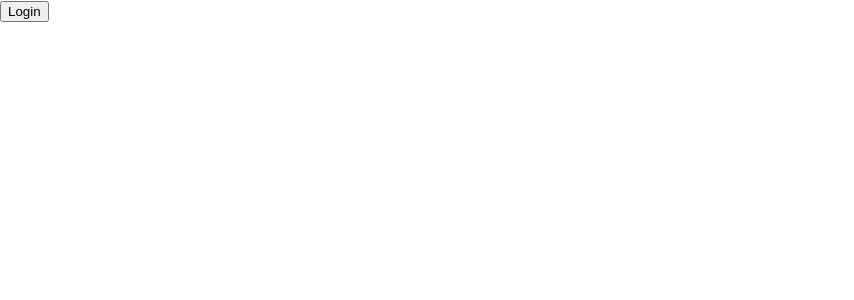
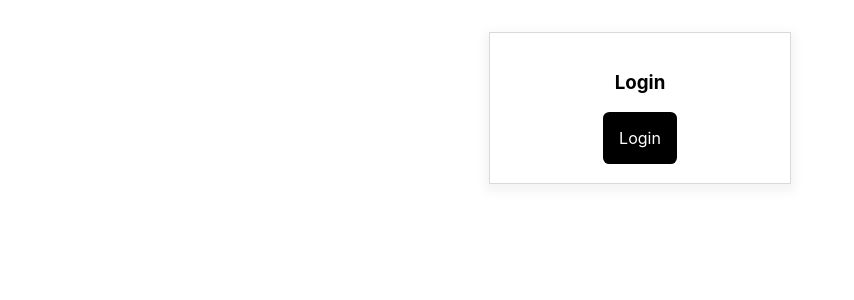
Before and after one commit to chiaraferrara/ReactRouter, a React (Create React App) app: page /login in a window 1280 px wide. Shown: the top 300 px of the page, without its empty margins (0-854 px from the left). Built offline with nearby package versions, Linux system fonts and the light colour scheme.

Commit message:
feat(Style.tsx): basic UI with @emotion/styled

```diff
--- a/package.json
+++ b/package.json
@@ -3,6 +3,7 @@
   "version": "0.1.0",
   "private": true,
   "dependencies": {
+    "@emotion/styled": "^11.11.0",
     "@testing-library/jest-dom": "^5.17.0",
     "@testing-library/react": "^13.4.0",
     "@testing-library/user-event": "^13.5.0",
--- a/src/App.css
+++ b/src/App.css
@@ -36,3 +36,9 @@
     transform: rotate(360deg);
   }
 }
+
+
+a, a:visited {
+  text-decoration: none;
+  color: black;
+}
--- a/src/App.tsx
+++ b/src/App.tsx
@@ -3,6 +3,7 @@ import Login from "./components/Login";
 import { BrowserRouter, Navigate, Route, Routes } from "react-router-dom";
 import Home from "./components/Home";
 import Post from "./components/Post";
+import './App.css'
 
 export const MyContext = createContext({});
 
--- /dev/null
+++ b/src/Style/Style.tsx
@@ -0,0 +1,64 @@
+import styled from "@emotion/styled";
+
+export const Wrapper = styled.div({
+    margin: 'auto',
+    width: '300px',
+    height: '150px',
+    marginTop: '2em',
+    backgroundColor: '#ffffff',
+    border: '1px solid #00000026',
+    display: 'flex',
+    flexFlow: "column wrap",
+    justifyContent: 'center',
+    alignItems: 'center',
+    boxShadow:'0px 4px 10px 4px #0000000c',
+  });
+
+
+  export const Button = styled.div({
+    backgroundColor: "black",
+    padding:"1em",
+    color:"white",
+    borderRadius: "0.4em"
+  })
+
+  export const Row = styled.div({
+    height: "30px",
+    display: 'flex',
+    flexFlow: 'row wrap',
+    justifyContent: 'flex-start'
+  })
+
+
+  export const PostWrapper = styled.div({
+    margin: 'auto',
+    width: 'fit-content',
+    padding: '8px',
+    marginTop: '2em',
+    backgroundColor: '#ffffff',
+    border: '1px solid #00000026',
+    display: 'flex',
+    flexFlow: "column wrap",
+    justifyContent: 'flex-start',
+    alignItems: 'center',
+    boxShadow:'0px 4px 10px 4px #0000000c',
+    textAlign: 'initial'
+  });
+
+
+
+
+  export const PostsWrap = styled.div({
+    margin: 'auto',
+    maxWidth: '50%',
+    padding: '8px',
+    marginTop: '2em',
+    backgroundColor: '#ffffff',
+    border: '1px solid #00000026',
+    display: 'flex',
+    flexFlow: "column wrap",
+    justifyContent: 'flex-start',
+    alignItems: 'flex-start',
+    boxShadow:'0px 4px 10px 4px #0000000c',
+    textAlign: 'initial'
+  })
--- a/src/components/Home.tsx
+++ b/src/components/Home.tsx
@@ -1,6 +1,9 @@
 import React, { useContext, useEffect, useState } from "react";
 import { MyContext } from "../App";
-import { Link, NavLink, Navigate, useNavigate } from "react-router-dom";
+import { NavLink, useNavigate } from "react-router-dom";
+import {  PostsWrap, Row, } from "../Style/Style";
+import readmore from "../assets/readmore.svg"
+import { read } from "fs";
 
 function Home(){
     const {authenticated}: any = useContext(MyContext);
@@ -26,13 +29,18 @@ function Home(){
     if(!posts) return <div>Loading</div>
     return(
         <>
+        <PostsWrap>
+          <h3>Lista dei Post:</h3>
       {posts.map((post: any) => (
+
         <ul key={post.id}>
+          <Row>
           <li><NavLink to={`post/${post.id}`}>
-            {post.title}
-          </NavLink></li>
+           {post.title}
+          </NavLink></li></Row>
         </ul>
       ))}
+      </PostsWrap>
     </>
   );
 }
--- a/src/components/Login.tsx
+++ b/src/components/Login.tsx
@@ -1,6 +1,7 @@
 import React, { useContext, useEffect } from "react";
 import { MyContext } from "../App";
 import { useNavigate } from "react-router-dom";
+import { Button, Wrapper } from "../Style/Style";
 
 function Login() {
   const { authenticated }: any = useContext(MyContext);
@@ -18,14 +19,18 @@ function Login() {
 
   return (
     <>
-      <button
+
+    <Wrapper>
+        <h3>Login</h3>
+       <div>
+      <Button
         onClick={() => {
-          setAuthenticated(true);
-          console.log(authenticated);
+          setAuthenticated(true)
         }}
       >
         Login
-      </button>
+      </Button></div>
+      </Wrapper>
     </>
   );
 }
--- a/src/components/Post.tsx
+++ b/src/components/Post.tsx
@@ -1,5 +1,6 @@
 import React, { useEffect, useState } from "react";
 import { NavLink, useParams } from "react-router-dom";
+import { PostWrapper, Wrapper } from "../Style/Style";
 
 function Post() {
   const [postDetail, setPostDetail] = useState<any>([]);
@@ -19,11 +20,12 @@ function Post() {
   return (
     <>
       <NavLink to="/">Go back</NavLink>
-      <div>Dettaglio Bookmark {id}</div>
+      <PostWrapper>
+      <div>Dettaglio Post Numero {id}</div>
       <div key={postDetail.id}>
         <h1>{postDetail.title}</h1>
         <p>{postDetail.body}</p>
-      </div>
+      </div></PostWrapper>
     </>
   );
 }
```
Also changed, not shown: src/assets/readmore.svg (added), 1 other file (tests, documents, lock files or other folders).
